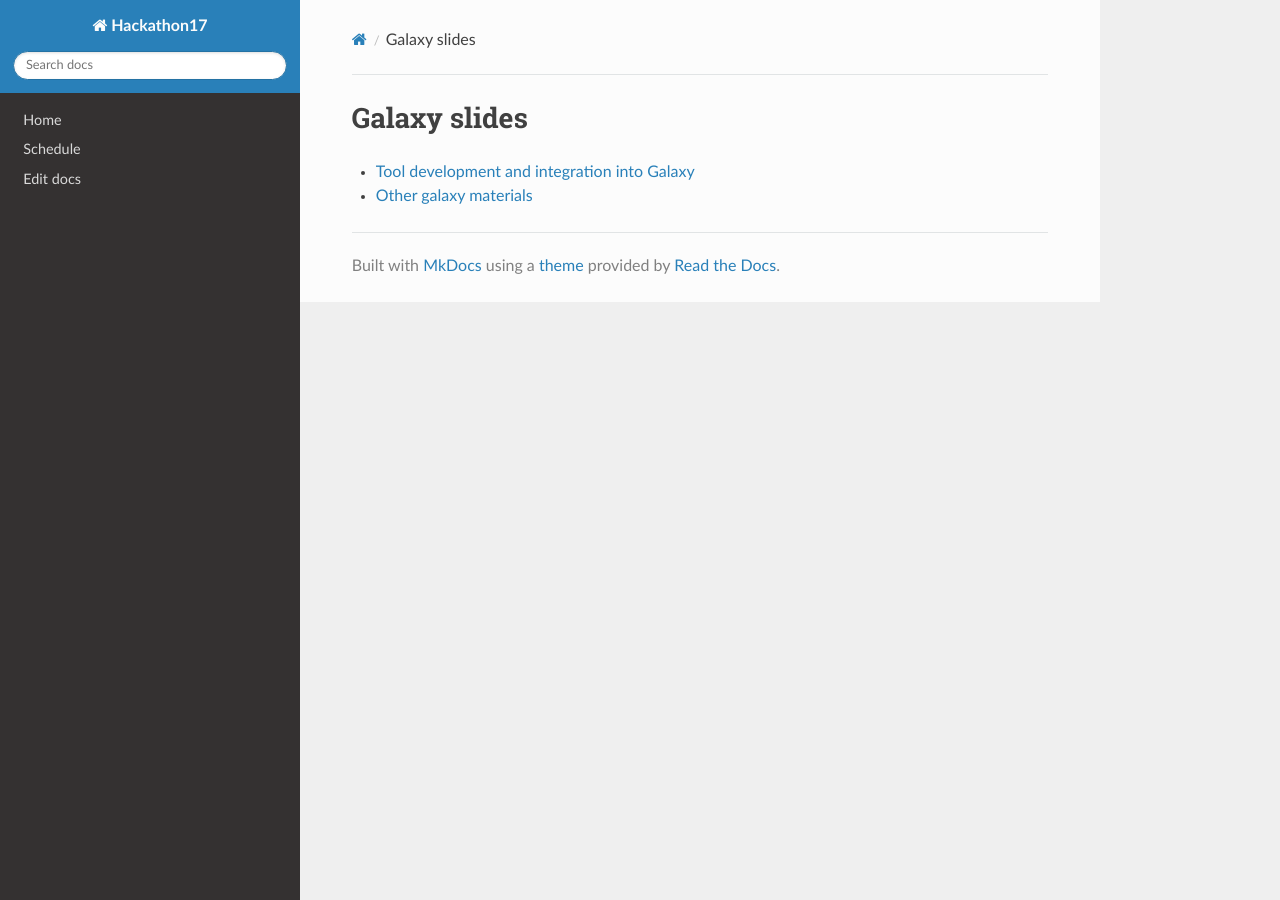
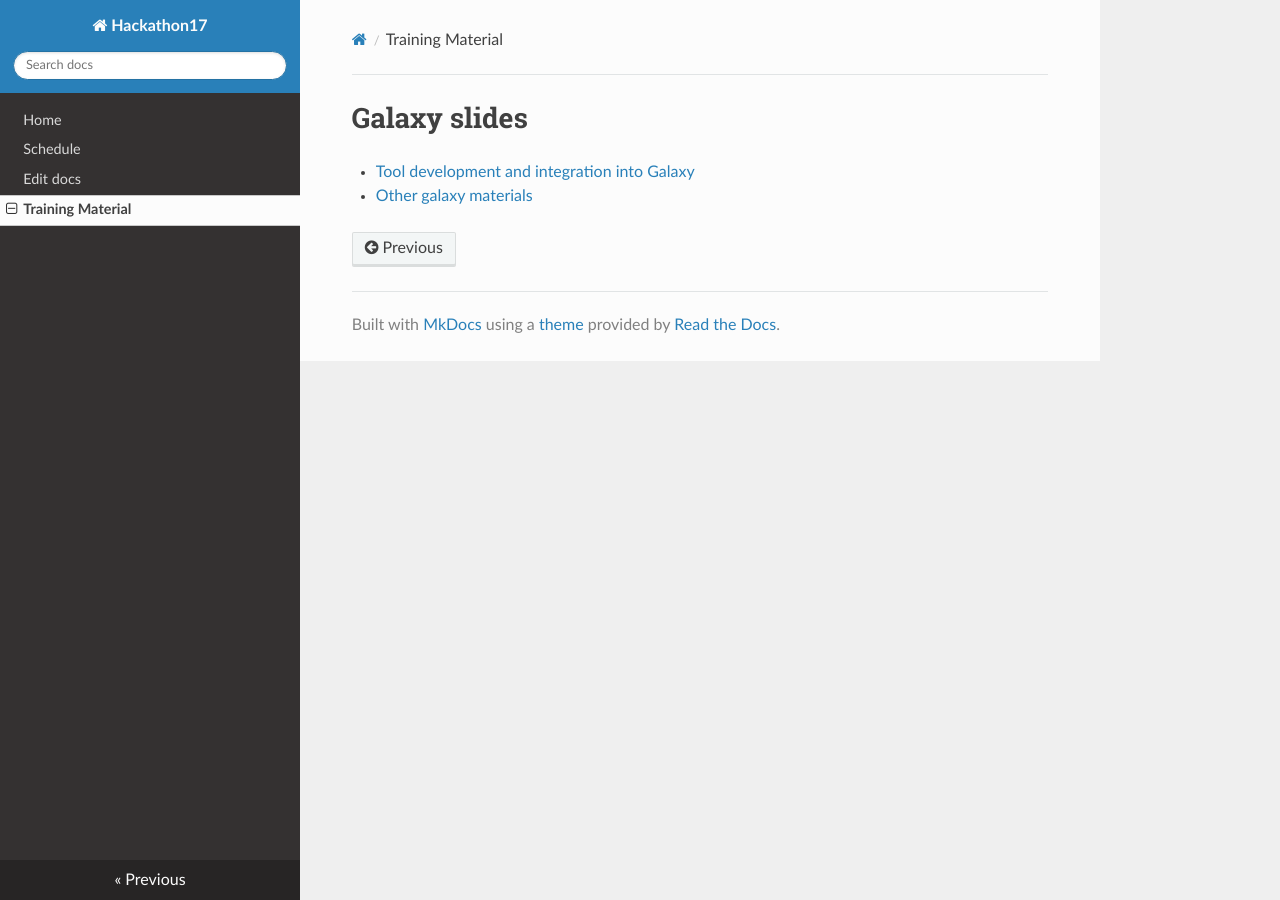
Before and after one commit to NetBiol/hackathon2017, an MkDocs documentation site: the page built from docs/training-material.md, in a window 1280 px wide. Built offline with MkDocs 1.6.1, drawn with Linux system fonts in a browser that asks for light colours; nearby versions of some CDN libraries; old or Windows-style settings are respelled for this version of MkDocs.

Commit message:
add materials

```diff
--- a/mkdocs.yml
+++ b/mkdocs.yml
@@ -4,4 +4,5 @@ pages:
 - Home: 'index.md'
 - Schedule: 'schedule.md'
 - "Edit docs": 'docs.md'
+- "Training Material": training-material.md
 #- "Tools and scrips": tools-and-scrips.md
```
